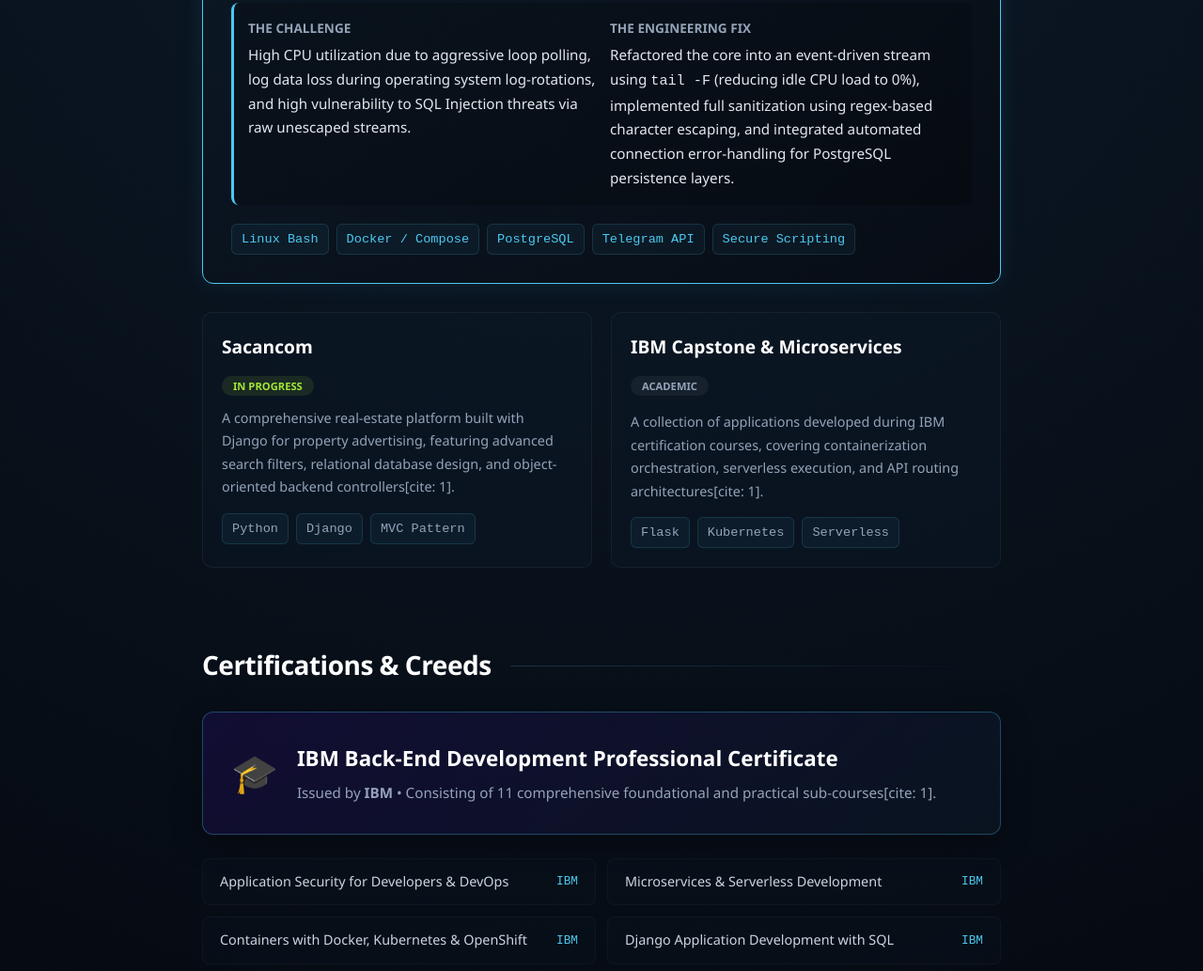
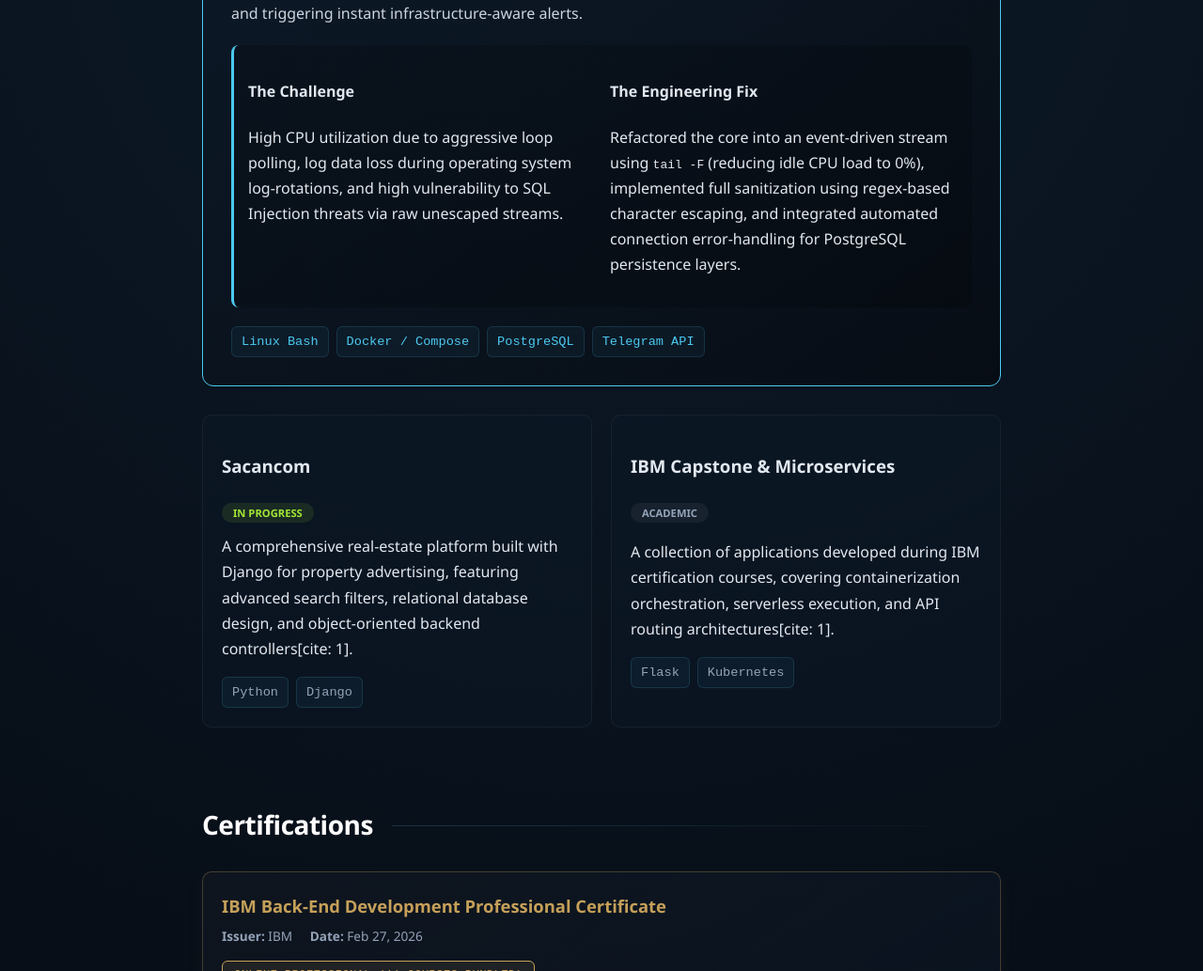
Before and after one commit to AAA4040/aaa4040.github.io, a plain HTML site: page index.html in a window 1280 px wide. Shown: the part 1767-2800 px from the top of the page at 94% size. Drawn offline with Linux system fonts and the light colour scheme.

Commit message:
feat: integrate optimized certifications section showcasing major IBM professional bundle

```diff
--- a/index.html
+++ b/index.html
@@ -15,6 +15,8 @@
             --cyan-glow: rgba(76, 201, 240, 0.15);
             --card-bg: rgba(13, 27, 42, 0.4);
             --border-color: rgba(76, 201, 240, 0.2);
+            --gold-accent: #c5a059;
+            /* لون ذهبي ناعم لتمييز الشهادة الكبرى */
         }
 
         body {
@@ -98,15 +100,7 @@
             border: 1px solid var(--border-color);
             border-radius: 12px;
             padding: 30px;
-            box-shadow: 0 10px 30px rgba(0, 0, 0, 0.5), inset 0 1px 0 rgba(255, 255, 255, 0.05);
             backdrop-filter: blur(10px);
-        }
-
-        .about-card p {
-            margin: 0;
-            font-size: 1.1rem;
-            color: #cbd5e1;
-            text-align: justify;
         }
 
         .highlight {
@@ -148,7 +142,6 @@
             border: 1px solid var(--cyan-accent);
             border-radius: 12px;
             padding: 30px;
-            box-shadow: 0 0 25px rgba(76, 201, 240, 0.1);
             margin-bottom: 30px;
         }
 
@@ -165,7 +158,6 @@
             font-size: 1.5rem;
             color: #ffffff;
             margin: 0;
-            font-weight: 700;
         }
 
         .badge-main {
@@ -189,19 +181,6 @@
             border-left: 3px solid var(--cyan-accent);
         }
 
-        .metric-box h4 {
-            margin: 0 0 5px 0;
-            color: #94a3b8;
-            font-size: 0.85rem;
-            text-transform: uppercase;
-        }
-
-        .metric-box p {
-            margin: 0;
-            font-size: 0.95rem;
-            color: #e2e8f0;
-        }
-
         .projects-grid-secondary {
             display: grid;
             grid-template-columns: repeat(auto-fit, minmax(250px, 1fr));
@@ -215,76 +194,71 @@
             padding: 20px;
         }
 
-        .project-card-secondary h3 {
-            margin: 0 0 10px 0;
-            color: #ffffff;
-            font-size: 1.2rem;
+        /* تنسيق قسم الشهادات الجديد */
+        .certifications-list {
+            display: flex;
+            flex-direction: column;
+            gap: 15px;
         }
 
-        .project-card-secondary p {
-            font-size: 0.9rem;
-            color: #94a3b8;
-            margin-bottom: 15px;
+        .cert-card {
+            background: var(--card-bg);
+            border: 1px solid rgba(255, 255, 255, 0.05);
+            border-radius: 10px;
+            padding: 20px;
+            display: flex;
+            justify-content: space-between;
+            align-items: center;
+            flex-wrap: wrap;
+            gap: 15px;
+            transition: all 0.3s ease;
         }
 
-        /* تنسيق قسم الشهادات الجديد */
-        .cert-main-card {
-            background: linear-gradient(135deg, rgba(58, 12, 163, 0.2) 0%, rgba(13, 27, 42, 0.5) 100%);
-            border: 1px solid rgba(76, 201, 240, 0.3);
-            border-radius: 12px;
-            padding: 30px;
-            margin-bottom: 25px;
-            display: flex;
-            align-items: center;
-            gap: 20px;
-            box-shadow: 0 8px 32px rgba(0, 0, 0, 0.3);
+        .cert-card:hover {
+            border-color: rgba(255, 255, 255, 0.1);
+            background: rgba(13, 27, 42, 0.6);
         }
 
-        .cert-icon {
-            font-size: 2.5rem;
-            color: #a3e635;
+        .cert-card.featured {
+            border: 1px solid rgba(197, 160, 89, 0.3);
+            background: linear-gradient(145deg, rgba(20, 25, 35, 0.6) 0%, rgba(13, 27, 42, 0.4) 100%);
+            box-shadow: 0 5px 20px rgba(197, 160, 89, 0.05);
         }
 
         .cert-info h3 {
             margin: 0 0 5px 0;
-            font-size: 1.4rem;
+            font-size: 1.15rem;
             color: #ffffff;
         }
 
-        .cert-info p {
-            margin: 0;
-            color: #94a3b8;
-            font-size: 0.95rem;
+        .cert-card.featured h3 {
+            color: var(--gold-accent);
         }
 
-        .cert-list-secondary {
-            list-style: none;
-            padding: 0;
-            margin: 0;
-            display: grid;
-            grid-template-columns: repeat(auto-fit, minmax(350px, 1fr));
-            gap: 12px;
+        .cert-meta {
+            font-size: 0.85rem;
+            color: #94a3b8;
         }
 
-        .cert-item-secondary {
-            background: rgba(13, 27, 42, 0.2);
-            border: 1px solid rgba(255, 255, 255, 0.03);
-            padding: 12px 18px;
-            border-radius: 8px;
-            display: flex;
-            justify-content: space-between;
-            align-items: center;
-            font-size: 0.9rem;
+        .cert-meta span {
+            margin-right: 15px;
         }
 
-        .cert-item-secondary span {
+        .cert-badge {
+            background: rgba(255, 255, 255, 0.05);
+            border: 1px solid rgba(255, 255, 255, 0.1);
             color: #cbd5e1;
+            padding: 4px 12px;
+            border-radius: 6px;
+            font-size: 0.8rem;
+            text-transform: uppercase;
+            font-family: monospace;
         }
 
-        .cert-item-secondary .authority {
-            color: var(--cyan-accent);
-            font-size: 0.8rem;
-            font-family: monospace;
+        .cert-card.featured .cert-badge {
+            background: rgba(197, 160, 89, 0.1);
+            border-color: var(--gold-accent);
+            color: var(--gold-accent);
         }
     </style>
 </head>
@@ -298,13 +272,13 @@
             <div class="email-badge">azharalafef@gmail.com</div>
         </header>
 
-        <!-- قسم عني -->
+        <!-- About Section -->
         <section id="about">
             <h2>About Me</h2>
             <div class="about-card">
                 <p>
                     I am an <span class="highlight">IT graduate</span> from Sana'a University specializing in building
-                    robust, secure, and scalable backend architectures and automation pipelines. My engineering
+                    robust, secure, and scalable backend architectures and automation pipelines[cite: 1]. My engineering
                     philosophy revolves around bridge-building between clean, logical code and highly efficient system
                     infrastructure.
                 </p>
@@ -319,7 +293,7 @@
             </div>
         </section>
 
-        <!-- قسم المهارات التقنية -->
+        <!-- Technical Skills Section -->
         <section id="skills">
             <h2>Technical Skills</h2>
             <div class="skills-grid">
@@ -353,7 +327,7 @@
             </div>
         </section>
 
-        <!-- قسم المشاريع -->
+        <!-- Projects Section -->
         <section id="projects">
             <h2>Featured Projects</h2>
             <div class="project-featured">
@@ -385,7 +359,6 @@
                     <span class="tag" style="color: var(--cyan-accent);">Docker / Compose</span>
                     <span class="tag" style="color: var(--cyan-accent);">PostgreSQL</span>
                     <span class="tag" style="color: var(--cyan-accent);">Telegram API</span>
-                    <span class="tag" style="color: var(--cyan-accent);">Secure Scripting</span>
                 </div>
             </div>
 
@@ -398,8 +371,7 @@
                         advertising, featuring advanced search filters, relational database design, and object-oriented
                         backend controllers[cite: 1].</p>
                     <div class="tags-container">
-                        <span class="tag">Python</span><span class="tag">Django</span><span class="tag">MVC
-                            Pattern</span>
+                        <span class="tag">Python</span><span class="tag">Django</span>
                     </div>
                 </div>
                 <div class="project-card-secondary">
@@ -410,54 +382,66 @@
                         containerization orchestration, serverless execution, and API routing architectures[cite: 1].
                     </p>
                     <div class="tags-container">
-                        <span class="tag">Flask</span><span class="tag">Kubernetes</span><span
-                            class="tag">Serverless</span>
+                        <span class="tag">Flask</span><span class="tag">Kubernetes</span>
                     </div>
                 </div>
             </div>
         </section>
 
-        <!-- قسم الشهادات الاحترافي الجديد -->
+        <!-- قسم الشهادات الجديد والذكي المدمج بناءً على تعديلك المحترف -->
         <section id="certifications">
-            <h2>Certifications & Creeds</h2>
+            <h2>Certifications</h2>
+            <div class="certifications-list">
 
-            <!-- الشهادة الكبرى الختامية للـ 11 كورس -->
-            <div class="cert-main-card">
-                <div class="cert-icon">🎓</div>
-                <div class="cert-info">
-                    <h3>IBM Back-End Development Professional Certificate</h3>
-                    <p>Issued by <strong>IBM</strong> • Consisting of 11 comprehensive foundational and practical
-                        sub-courses[cite: 1].</p>
+                <!-- 1. الشهادة الكبرى لـ IBM المميزة بلون ذهبي ناعم -->
+                <div class="cert-card featured">
+                    <div class="cert-info">
+                        <h3>IBM Back-End Development Professional Certificate</h3>
+                        <div class="cert-meta">
+                            <span><strong>Issuer:</strong> IBM</span>
+                            <span><strong>Date:</strong> Feb 27, 2026</span>
+                        </div>
+                    </div>
+                    <div class="cert-badge">Online Professional (11 Courses Bundled)</div>
                 </div>
+
+                <!-- 2. شهادة هندسة الأنظمة وتحليلها -->
+                <div class="cert-card">
+                    <div class="cert-info">
+                        <h3>Integrated System Analysis (ERP) for GASSP</h3>
+                        <div class="cert-meta">
+                            <span><strong>Issuer:</strong> Digital Transformation Center (DT&T)</span>
+                            <span><strong>Type:</strong> Blended Learning</span>
+                        </div>
+                    </div>
+                    <div class="cert-badge">System Analysis</div>
+                </div>
+
+                <!-- 3. شهادة الذكاء الاصطناعي وبايثون من جامعة صنعاء -->
+                <div class="cert-card">
+                    <div class="cert-info">
+                        <h3>Python Training, Artificial Intelligence & Data Science</h3>
+                        <div class="cert-meta">
+                            <span><strong>Issuer:</strong> Sana'a University's Presidency & Training Center</span>
+                            <span><strong>Date:</strong> Sep 08, 2024</span>
+                        </div>
+                    </div>
+                    <div class="cert-badge">AI & Data Science</div>
+                </div>
+
+                <!-- 4. شهادة تصميم الويب بـ لارافيل حضورياً -->
+                <div class="cert-card">
+                    <div class="cert-info">
+                        <h3>Web Design with Laravel Framework</h3>
+                        <div class="cert-meta">
+                            <span><strong>Issuer:</strong> Sana'a University's Presidency & Training Center</span>
+                            <span><strong>Date:</strong> Jun 08, 2024</span>
+                        </div>
+                    </div>
+                    <div class="cert-badge">Presential</div>
+                </div>
+
             </div>
-
-            <!-- تفصيل المسارات التطبيقية المرموقة من سيرتك الذاتية -->
-            <ul class="cert-list-secondary">
-                <li class="cert-item-secondary">
-                    <span>Application Security for Developers & DevOps</span>
-                    <span class="authority">IBM</span>
-                </li>
-                <li class="cert-item-secondary">
-                    <span>Microservices & Serverless Development</span>
-                    <span class="authority">IBM</span>
-                </li>
-                <li class="cert-item-secondary">
-                    <span>Containers with Docker, Kubernetes & OpenShift</span>
-                    <span class="authority">IBM</span>
-                </li>
-                <li class="cert-item-secondary">
-                    <span>Django Application Development with SQL</span>
-                    <span class="authority">IBM</span>
-                </li>
-                <li class="cert-item-secondary">
-                    <span>Linux Commands & Shell Scripting Basics</span>
-                    <span class="authority">IBM</span>
-                </li>
-                <li class="cert-item-secondary">
-                    <span>Integrated System Analysis (ERP Validation)</span>
-                    <span class="authority">DT&T Center</span>
-                </li>
-            </ul>
         </section>
     </div>
 
```
